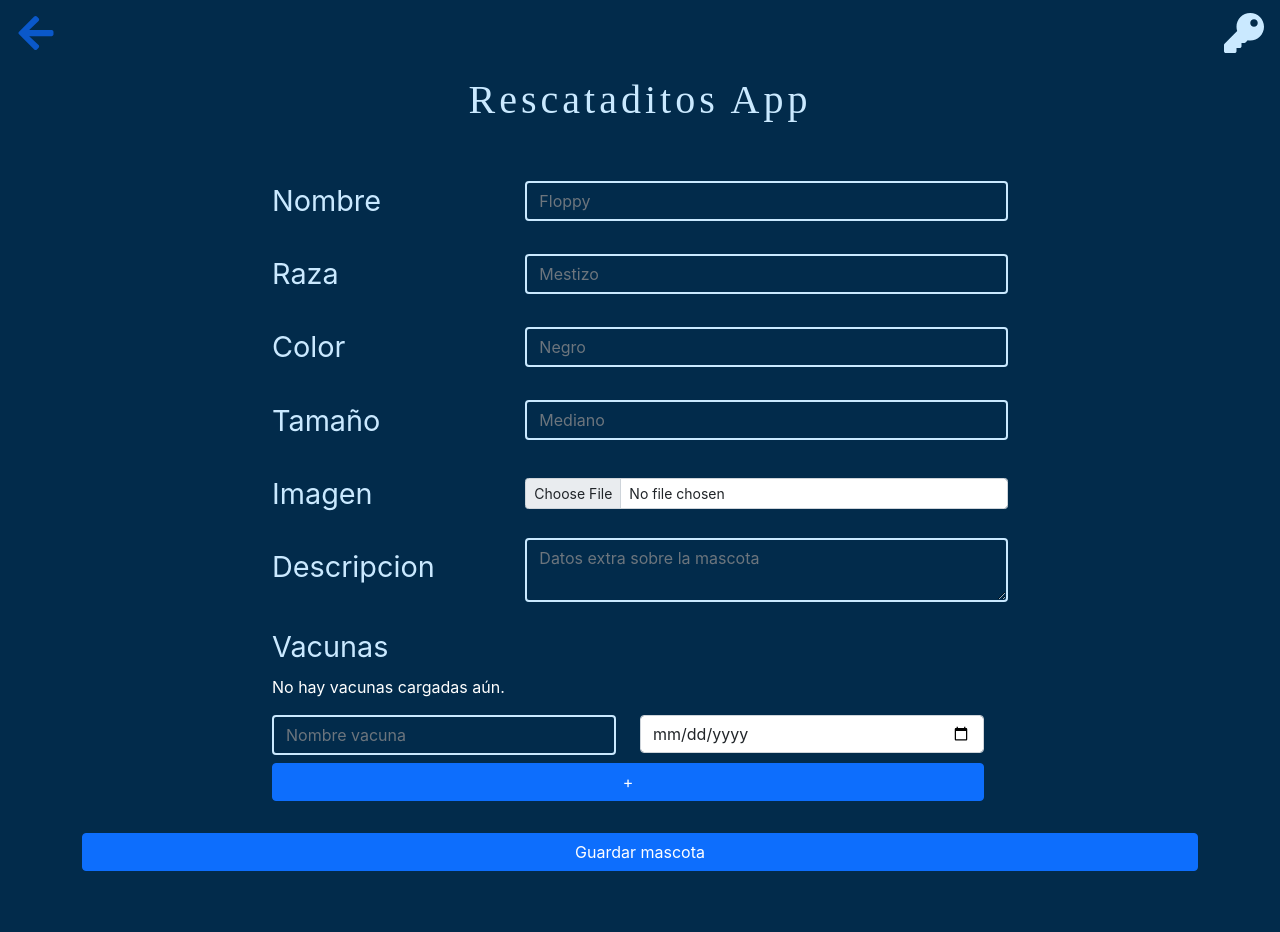
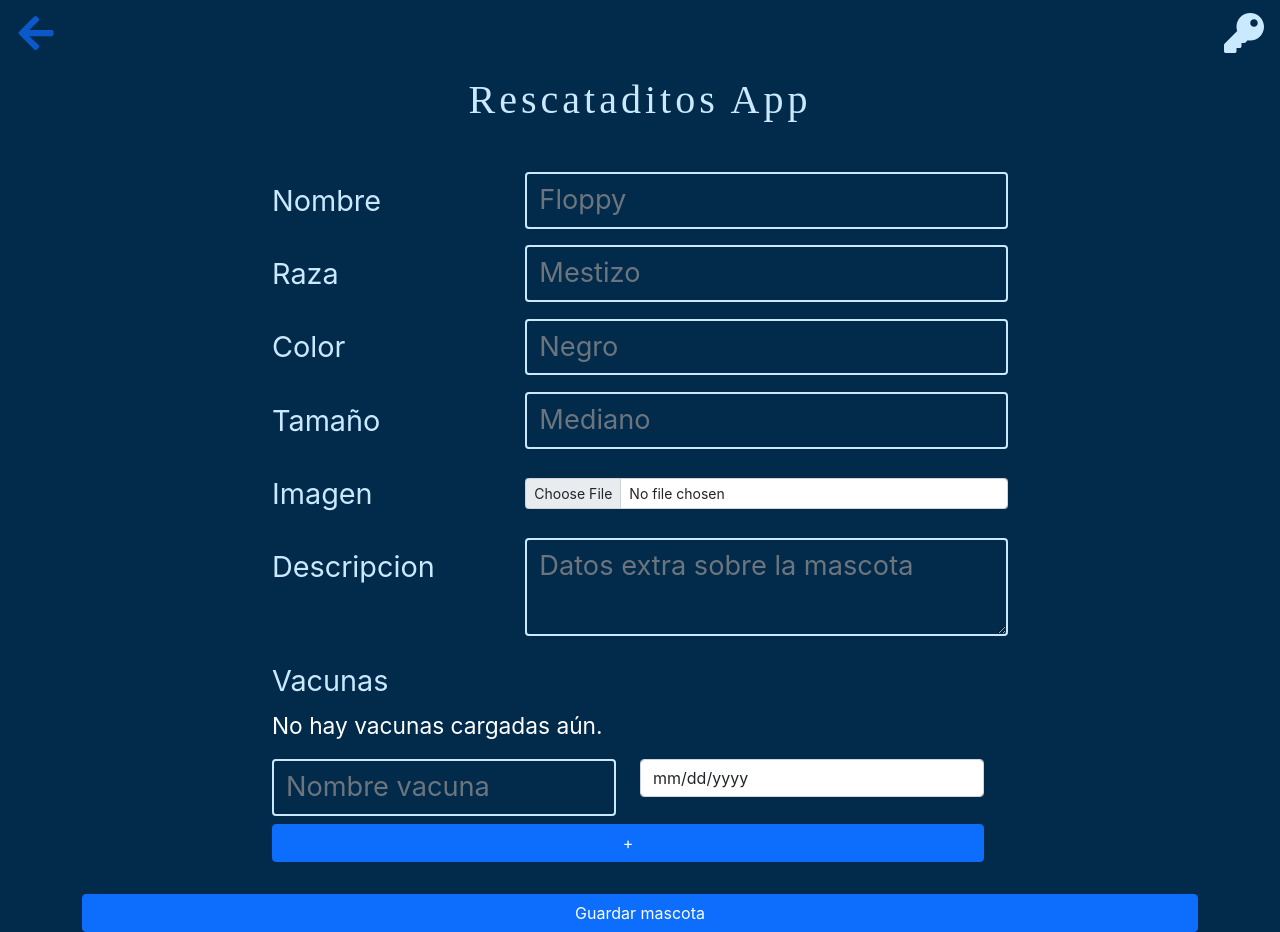
Before and after one commit to fvkugit/rescataditos-client, a React (Create React App) app: page /mascotas/crear in a window 1280 px wide. Before the commit the page ends 871 px from the top, so only its background shows below. Built offline with nearby package versions, Linux system fonts and the light colour scheme.

Commit message:
News styles

```diff
--- a/src/App.css
+++ b/src/App.css
@@ -163,6 +163,7 @@ a{
   line-height: calc(1rem + 1.25vw);
 }
 .formulario-text{
+  font-size: calc(0.7rem + 1.25vw);
   background-color: #022B4B;
   border: solid 2.5px #CAE9FF;
   color: #CAE9FF;
@@ -177,4 +178,14 @@ a{
 }
 .vacunas-lista{
   color: #fff;
+  font-size: calc(0.7rem + 0.9vw);
 }
+.galeria-imagen{
+  height: 200px;
+  width: 200px;
+  object-fit: cover;
+}
+
+::-webkit-calendar-picker-indicator {
+  filter: invert(1);
+}
```
